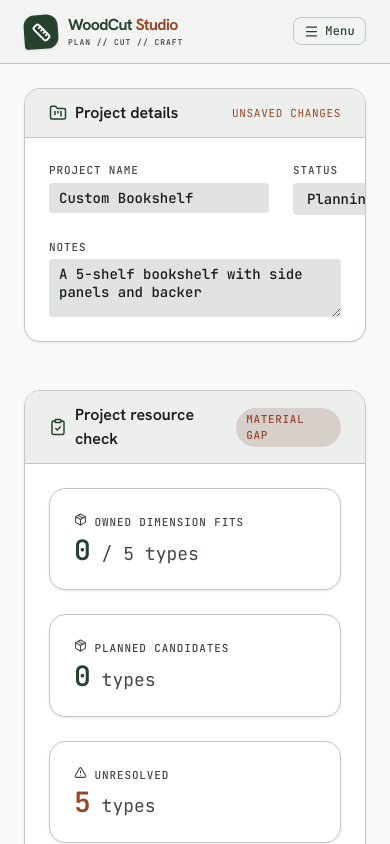
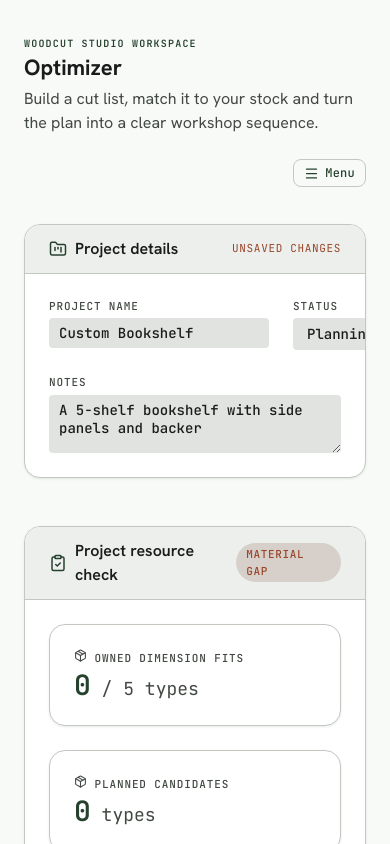
Before and after one commit to modarose/wood-cut-list, a React (Vite) app: page / in a window 390 px wide. Built offline with nearby package versions, Linux system fonts and the light colour scheme.

Commit message:
feat: standardize optimizer and project actions

```diff
--- a/src/App.jsx
+++ b/src/App.jsx
@@ -710,7 +710,9 @@ export default function App() {
       {/* ── Main scrollable area ── */}
       <main className="ws-main">
 
-        {/* Top App Bar */}
+        {/* Workspace content */}
+        <div className="ws-content ws-optimizer-content">
+
           <Header
             onOpenPresets={() => setIsPresetsOpen(true)}
             onOpenProjects={handleOpenProjects}
@@ -720,9 +722,6 @@ export default function App() {
             onPrint={handlePrint}
             onClearAll={handleClearAll}
           />
-
-        {/* Workspace content */}
-        <div className="ws-content">
 
           <ProjectDetails
             name={projectName}
--- a/src/components/Header.jsx
+++ b/src/components/Header.jsx
@@ -1,5 +1,5 @@
 import React from 'react';
-import { Download, FolderOpen, LayoutDashboard, Printer, Ruler, Save, Trash2 } from 'lucide-react';
+import { Download, FolderOpen, LayoutDashboard, Printer, Save, Trash2 } from 'lucide-react';
 import ActionMenu from './ActionMenu';
 
 export default function Header({
@@ -12,19 +12,15 @@ export default function Header({
   onClearAll,
 }) {
   return (
-    <header className="ws-appbar no-print">
-
-      <div className="ws-mobile-brand">
-        <div className="ws-project-mark" aria-hidden="true">
-          <Ruler size={19} strokeWidth={2.4} />
-        </div>
-        <div className="ws-project-copy">
-          <div className="ws-project-title">WoodCut <span>Studio</span></div>
-          <div className="ws-project-subtitle">PLAN // CUT // CRAFT</div>
-        </div>
+    <header className="ws-optimizer-heading no-print">
+      <div>
+        <div className="ws-page-eyebrow">WoodCut Studio workspace</div>
+        <h1 className="ws-page-title">Optimizer</h1>
+        <p className="ws-page-copy">
+          Build a cut list, match it to your stock and turn the plan into a clear workshop sequence.
+        </p>
       </div>
 
-      <div className="ws-appbar-right">
       <ActionMenu
         ariaLabel="Optimizer actions"
         items={[
@@ -43,8 +39,6 @@ export default function Header({
           { key: 'reset', label: 'Reset all data', icon: Trash2, onClick: onClearAll, variant: 'danger' },
         ]}
       />
-      </div>
-
     </header>
   );
 }
--- a/src/components/ProjectDashboard.jsx
+++ b/src/components/ProjectDashboard.jsx
@@ -129,21 +129,26 @@ export default function ProjectDashboard({
               ariaLabel="Project actions"
               items={[
                 { key: 'back', label: 'Back to workspace', icon: ArrowLeft, onClick: onClose },
-                { key: 'new', label: 'New project', icon: Plus, onClick: onCreate, variant: 'primary' },
               ]}
             />
           </div>
 
-          <div style={{ display: 'flex', alignItems: 'center', justifyContent: 'space-between', gap: '12px', marginBottom: 'var(--ws-space-md)' }}>
+          <div className="ws-project-toolbar">
             <div className="ws-card-title" style={{ fontSize: '0.9rem' }}>
               {showArchived ? 'Archived projects' : 'Active projects'}
             </div>
+            <div className="ws-project-toolbar-actions">
               <button
                 className="ws-btn ws-btn-sm"
                 onClick={() => setShowArchived(value => !value)}
               >
                 {showArchived ? 'Show active' : 'Show archived'}
               </button>
+              <button type="button" className="ws-btn ws-btn-primary" onClick={onCreate}>
+                <Plus size={15} />
+                New project
+              </button>
+            </div>
           </div>
 
           {visibleProjects.length === 0 ? (
--- a/src/index.css
+++ b/src/index.css
@@ -181,8 +181,7 @@ input[type=number] {
   padding: 0 4px;
 }
 
-.ws-sidebar-logo,
-.ws-mobile-brand {
+.ws-sidebar-logo {
   display: flex;
   align-items: center;
   gap: 10px;
@@ -193,13 +192,8 @@ input[type=number] {
   margin-bottom: var(--ws-space-sm);
 }
 
-.ws-sidebar-logo .ws-project-copy,
-.ws-mobile-brand .ws-project-copy {
+.ws-sidebar-logo .ws-project-copy {
   min-width: 0;
-}
-
-.ws-mobile-brand {
-  display: none;
 }
 
 .ws-sidebar-subtitle {
@@ -284,25 +278,6 @@ input[type=number] {
   overflow-y: auto;
   display: flex;
   flex-direction: column;
-}
-
-/* ─── TOP APP BAR ───────────────────────────────────────── */
-.ws-appbar {
-  display: flex;
-  align-items: center;
-  justify-content: flex-end;
-  flex: 0 0 auto;
-  padding: 0 var(--ws-space-md);
-  height: auto;
-  min-height: 64px;
-  min-width: 0;
-  background: var(--ws-surface-container-low);
-  border-bottom: 1px solid var(--ws-outline-variant);
-  position: sticky;
-  top: 0;
-  z-index: 50;
-  flex-wrap: wrap;
-  gap: var(--ws-space-sm);
 }
 
 .ws-project-mark {
@@ -351,16 +326,6 @@ input[type=number] {
   white-space: nowrap;
 }
 
-.ws-appbar-right {
-  display: flex;
-  align-items: center;
-  gap: var(--ws-space-md);
-  flex: 0 1 auto;
-  flex-wrap: wrap;
-  justify-content: flex-end;
-  min-width: 0;
-}
-
 .ws-action-menu {
   position: relative;
   flex-shrink: 0;
@@ -486,29 +451,6 @@ input[type=number] {
   color: var(--ws-on-surface);
 }
 
-@media (max-width: 900px) {
-  .ws-appbar {
-    min-height: 64px;
-    padding-top: 10px;
-    padding-bottom: 10px;
-  }
-
-  .ws-mobile-brand {
-    display: flex;
-  }
-
-}
-
-@media (max-width: 1023px) {
-  .ws-appbar {
-    justify-content: space-between;
-  }
-
-  .ws-mobile-brand {
-    display: flex;
-  }
-}
-
 @media (max-width: 600px) {
   .ws-project-title {
     font-size: 16px;
@@ -545,14 +487,37 @@ input[type=number] {
   padding: var(--ws-space-md);
 }
 
+.ws-project-toolbar {
+  display: flex;
+  align-items: center;
+  justify-content: space-between;
+  gap: var(--ws-space-md);
+  margin-bottom: var(--ws-space-md);
+}
+
+.ws-project-toolbar-actions {
+  display: flex;
+  align-items: center;
+  justify-content: flex-end;
+  flex-wrap: wrap;
+  gap: 8px;
+}
+
 .ws-inventory-content {
   width: 100%;
   max-width: 1280px;
   margin: 0 auto;
 }
 
+.ws-optimizer-content {
+  width: 100%;
+  max-width: 1280px;
+  margin: 0 auto;
+}
+
 .ws-inventory-heading,
 .ws-project-heading,
+.ws-optimizer-heading,
 .ws-tool-heading {
   display: flex;
   align-items: flex-start;
@@ -1217,15 +1182,22 @@ input[type=number] {
 @media (max-width: 600px) {
   .ws-inventory-heading,
   .ws-project-heading,
-  .ws-inventory-toolbar {
+  .ws-optimizer-heading,
+  .ws-inventory-toolbar,
+  .ws-project-toolbar {
     align-items: stretch;
     flex-direction: column;
   }
 
   .ws-inventory-heading > .ws-action-menu,
   .ws-project-heading > .ws-action-menu,
+  .ws-optimizer-heading > .ws-action-menu,
   .ws-tool-heading > .ws-action-menu {
     align-self: flex-end;
+  }
+
+  .ws-project-toolbar-actions {
+    justify-content: flex-start;
   }
 
   .ws-inventory-form-grid {
@@ -2251,7 +2223,6 @@ input[type=number] {
   }
 
   .ws-sidebar,
-  .ws-appbar,
   .ws-footer {
     display: none !important;
   }
```
Lines whose indentation alone changed are shown as unchanged.
